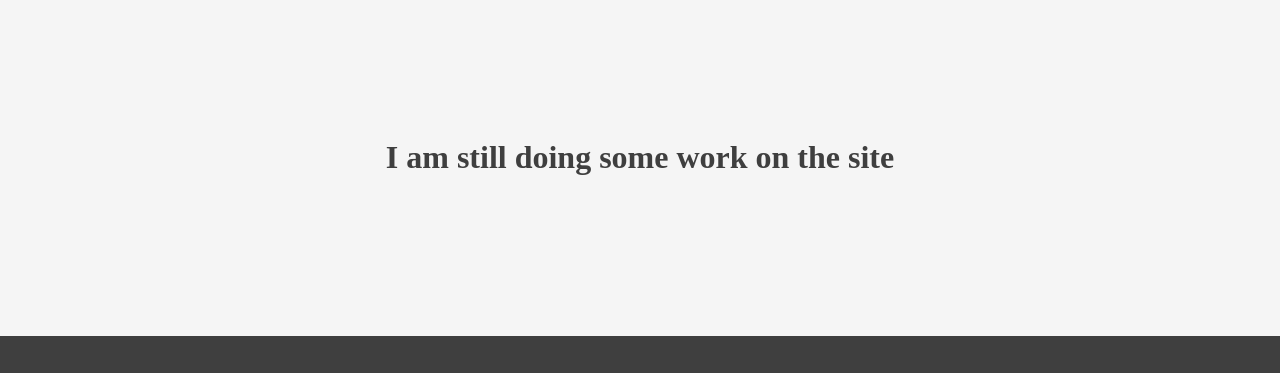
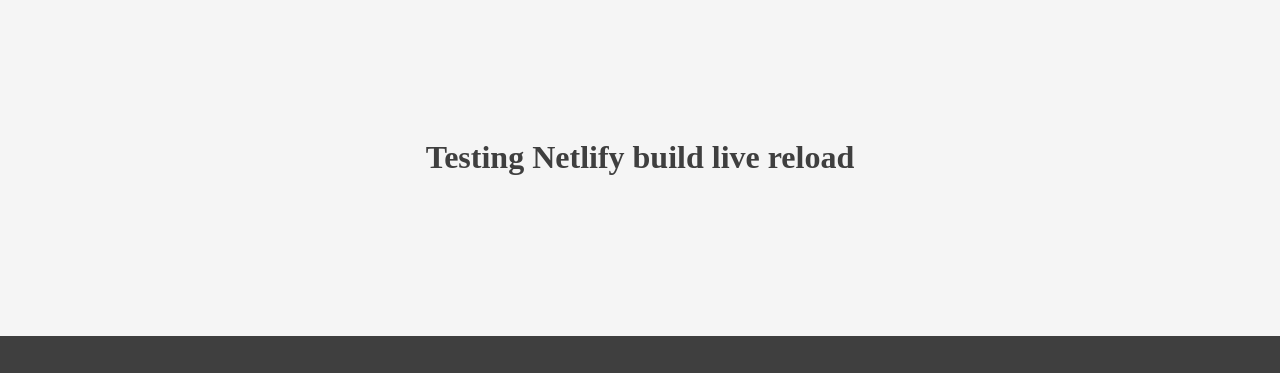
Before and after one commit to felipereina/blog-portfolio-reina, a Gatsby site: page /portfolio in a window 1280 px wide. Shown: the part 153-526 px from the top of the page. Built offline with nearby package versions, Linux system fonts and the light colour scheme; Gatsby itself is replaced by a stand-in of ours.

Commit message:
testing netlify

```diff
--- a/src/pages/portfolio.js
+++ b/src/pages/portfolio.js
@@ -16,7 +16,7 @@ export default class portfolio extends Component {
             margin: "10rem",
           }}
         >
-          <h1>I am still doing some work on the site</h1>
+          <h1>Testing Netlify build live reload</h1>
         </div>
       </Layout>
     )
```
